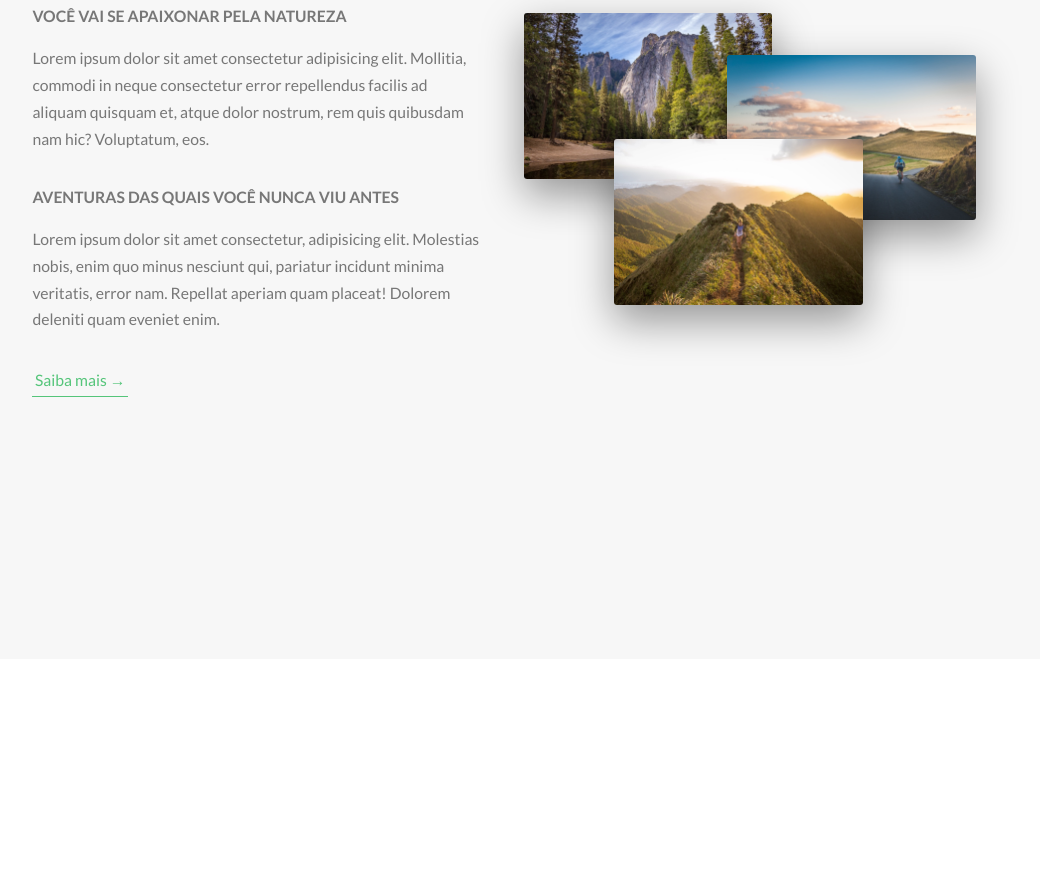
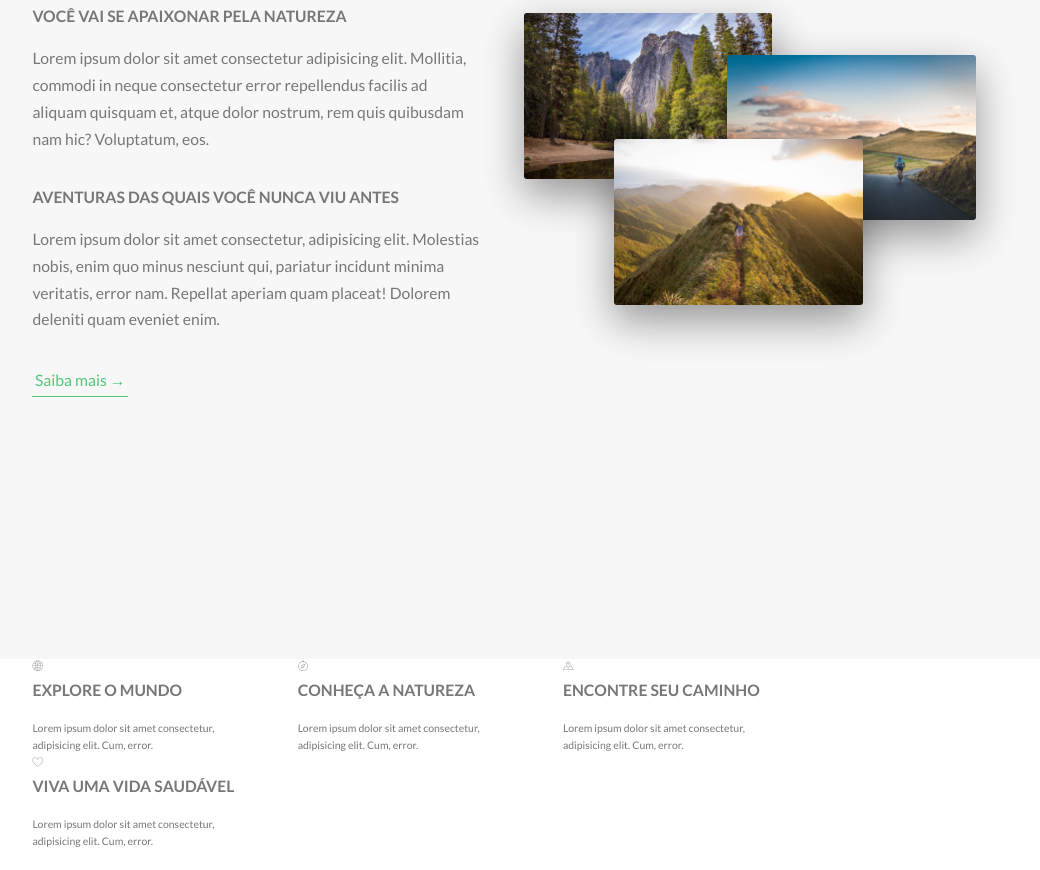
Before and after one commit to xDouglas90/natours-landing-page, a website: page index.html in a window 1280 px wide. Shown: the part 994-1864 px from the top of the page, without its empty margins (136-1176 px from the left). Before the commit the page ends 1672 px from the top, so only its background shows below. Drawn offline with Linux system fonts and the light colour scheme.

Commit message:
Added Features section structure & Linea icons font.

```diff
--- a/index.html
+++ b/index.html
@@ -107,7 +107,38 @@
         </div>
       </section>
       <!-- Features Section begins -->
-
+      <section class="section-features">
+        <div class="row">
+          <div class="col-1-of-4">
+            <div class="feature-box">
+              <i class="feature-box__icon icon-basic-world"></i>
+              <h3 class="heading-tertiary u-margin-bt-sm">Explore o mundo</h3>
+              <p class="feature-box__text">Lorem ipsum dolor sit amet consectetur, adipisicing elit. Cum, error.</p>
+            </div>
+          </div>
+          <div class="col-1-of-4">
+            <div class="feature-box">
+              <i class="feature-box__icon icon-basic-compass"></i>
+              <h3 class="heading-tertiary u-margin-bt-sm">Conheça a Natureza</h3>
+              <p class="feature-box__text">Lorem ipsum dolor sit amet consectetur, adipisicing elit. Cum, error.</p>
+            </div>
+          </div>
+          <div class="col-1-of-4">
+            <div class="feature-box">
+              <i class="feature-box__icon icon-basic-geolocalize-05"></i>
+              <h3 class="heading-tertiary u-margin-bt-sm">Encontre seu caminho</h3>
+              <p class="feature-box__text">Lorem ipsum dolor sit amet consectetur, adipisicing elit. Cum, error.</p>
+            </div>
+          </div>
+          <div class="col-1-of-4">
+            <div class="feature-box">
+              <i class="feature-box__icon icon-basic-heart"></i>
+              <h3 class="heading-tertiary u-margin-bt-sm">Viva uma vida saudável</h3>
+              <p class="feature-box__text">Lorem ipsum dolor sit amet consectetur, adipisicing elit. Cum, error.</p>
+            </div>
+          </div>
+        </div>
+      </section>
     </main>
   </body>
 </html>
```
